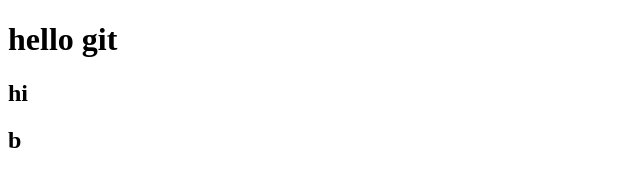
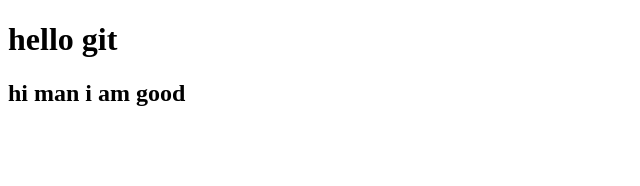
Before and after one commit to Hajiabdi213/revision2, a plain HTML site: page index.html in a window 1280 px wide. Shown: the whole page, without its empty margins (0-640 px from the left). Drawn offline with Linux system fonts and the light colour scheme.

Commit message:
text added to h2

```diff
--- a/index.html
+++ b/index.html
@@ -9,7 +9,7 @@
 </head>
 <body>
     <h1> hello git</h1>
-    <h2>hi<h2>
-        b
+    <h2>hi man i am good<h2>
+
 </body>
 </html>
```
